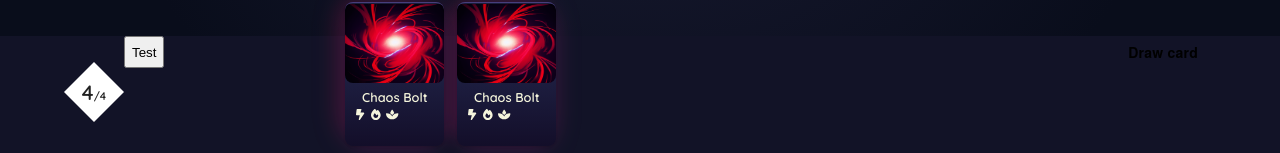
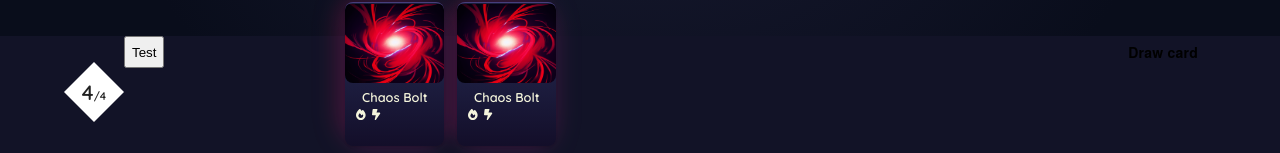
Before and after one commit to SlinkyBMajor/SpiritRealm, a Next.js app: page /game in a window 1280 px wide. Shown: the part 644-797 px from the top of the page. Built offline with nearby package versions, Linux system fonts and the light colour scheme.

Commit message:
cleanup and ElementTags

```diff
--- a/components/Card/Card.tsx
+++ b/components/Card/Card.tsx
@@ -1,6 +1,7 @@
 import React from "react";
-import { motion, MotionProps } from "framer-motion";
-import { FontAwesomeIcon } from "@fortawesome/react-fontawesome";
+import { motion } from "framer-motion";
+import { useSelector } from "@xstate/react";
+import { uniq, map } from "lodash";
 
 import { ICard } from "../../types/card";
 import {
@@ -10,14 +11,9 @@ import {
   PhysicalCard,
   Tags,
 } from "./styles";
-import {
-  faBoltLightning,
-  faFire,
-  faSpa,
-} from "@fortawesome/free-solid-svg-icons";
 import { TurnStates } from "../../state-machines/turn-machine";
 import { useTurnState } from "../../state-machines/turn-machine/provider";
-import { useSelector } from "@xstate/react";
+import ElementTag from "../Indicators/ElementTag";
 
 interface CardProps {
   cardData: ICard;
@@ -32,7 +28,9 @@ export default function Card({ cardData }: CardProps) {
   const isPlayersTurn = useSelector(turnState.turnService, (state) =>
     state.matches(TurnStates.PlayerTurnActive)
   );
-  /* console.log(isPlayersTurn); */
+
+  // Create a array of all elements in effects array, with no duplicates
+  const cardTags = uniq(map(cardData.effects, "element"));
 
   return (
     <motion.div
@@ -67,33 +65,11 @@ export default function Card({ cardData }: CardProps) {
           <p>{cardData.description}</p>
         </DescriptionBox> */}
         <Tags>
-          <FontAwesomeIcon icon={faBoltLightning} />
-          <FontAwesomeIcon icon={faFire} />
-          <FontAwesomeIcon icon={faSpa} />
+          {cardTags.map((tag) => (
+            <ElementTag key={tag} element={tag} />
+          ))}
         </Tags>
       </PhysicalCard>
     </motion.div>
   );
 }
-
-{
-  /* <motion.div
-drag
-dragSnapToOrigin
-initial={{ opacity: 0, scale: 0.7 }}
-animate={{ opacity: 1, scale: 1 }}
-exit={{ opacity: 0 }}
-variants={fmItem}
-whileHover={{
-  scale: 1.1,
-  transition: { duration: 0.2 },
-}}
-transition={{ duration: 0.4, ease: "easeOut" }}
-dragConstraints={{
-  top: -300,
-  left: -30,
-  right: 30,
-  bottom: 0,
-}}
-> */
-}
--- a/components/Card/styles.ts
+++ b/components/Card/styles.ts
@@ -50,6 +50,9 @@ export const PhysicalCard = styled.div<{ shine: boolean }>`
   margin-right: 0.8rem;
   box-shadow: 0 1px 2px rgba(0, 0, 0, 0.15);
   transition: all 0.3s ease-in-out;
+  &:hover {
+    cursor: grab;
+  }
   &:after {
     content: "";
     position: absolute;
@@ -83,9 +86,6 @@ export const CardImage = styled(Image)`
   margin-bottom: 8px;
   border-bottom-left-radius: 8px;
   border-bottom-right-radius: 8px;
-  &:hover {
-    cursor: grab;
-  }
   &:hover:after {
     position: absolute;
     content: "";
--- /dev/null
+++ b/components/Indicators/ElementTag.tsx
@@ -0,0 +1,20 @@
+import React from "react";
+import {
+  faBoltLightning,
+  faFire,
+  faSpa,
+  faCircle,
+} from "@fortawesome/free-solid-svg-icons";
+import { FontAwesomeIcon } from "@fortawesome/react-fontawesome";
+import { Element, ElementTypes } from "../../types/effect";
+
+const elementToIcon: Record<Element, JSX.Element> = {
+  [ElementTypes.none]: <FontAwesomeIcon icon={faCircle} />,
+  [ElementTypes.chaos]: <FontAwesomeIcon icon={faSpa} />,
+  [ElementTypes.fire]: <FontAwesomeIcon icon={faFire} />,
+  [ElementTypes.lightning]: <FontAwesomeIcon icon={faBoltLightning} />,
+};
+
+export default function ElementTag({ element }: { element: Element }) {
+  return elementToIcon[element] || null;
+}
--- a/types/effect.ts
+++ b/types/effect.ts
@@ -1,6 +1,13 @@
 export type ActionType = "damage" | "heal";
 
-export type Element = "none" | "fire" | "lightning";
+export enum ElementTypes {
+  "none" = "none",
+  "fire" = "fire",
+  "lightning" = "lightning",
+  "chaos" = "chaos",
+}
+
+export type Element = keyof typeof ElementTypes;
 
 /* export enum Action {
   damage = "damage",
```
